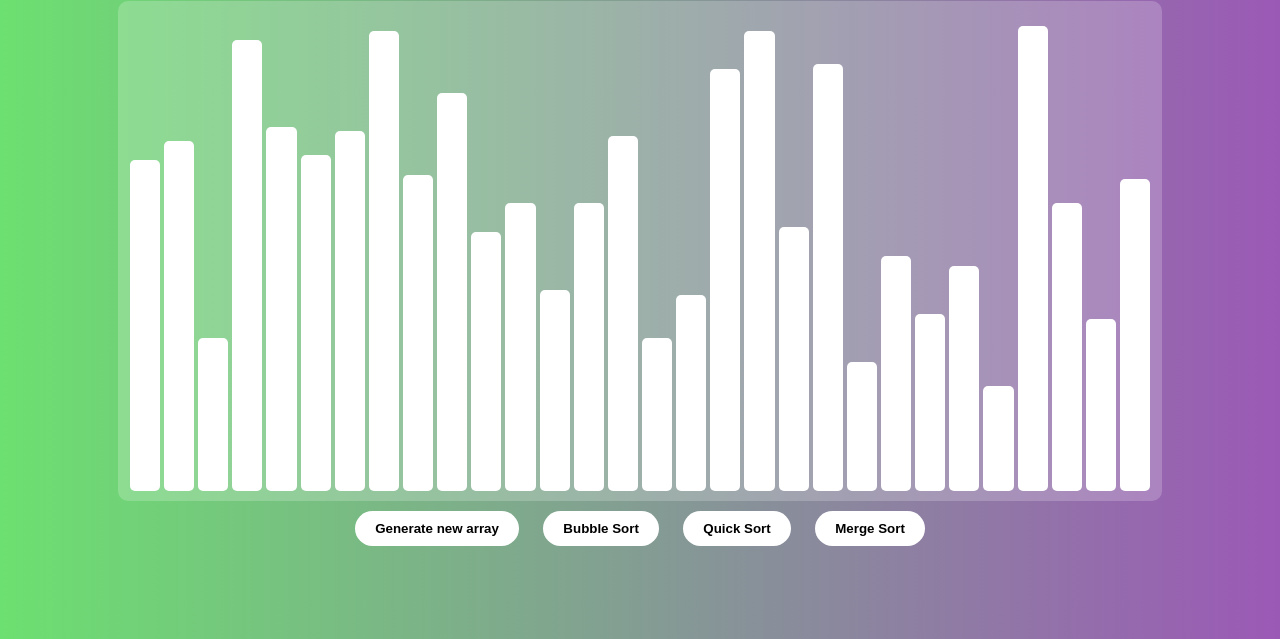
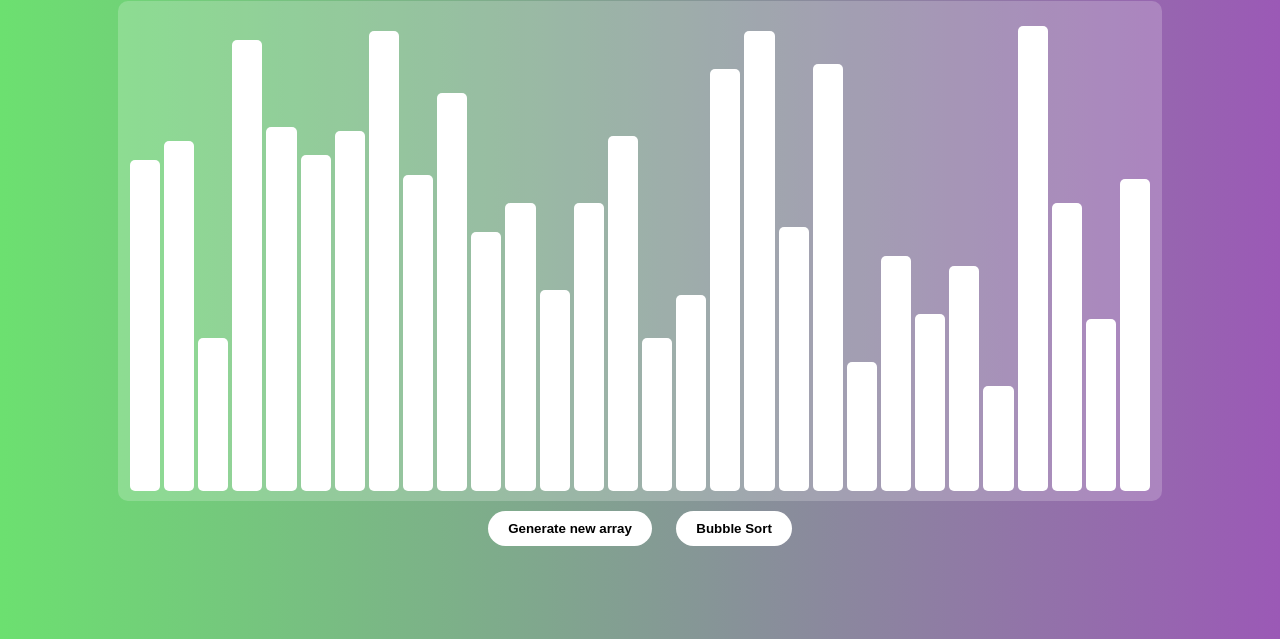
Before and after one commit to NikitaNehra/sortingvisualizer, a plain HTML site: page index.html in a window 1280 px wide. Shown: the part 161-800 px from the top of the page. Drawn offline with Linux system fonts and the light colour scheme.

Commit message:
Update index.html

```diff
--- a/index.html
+++ b/index.html
@@ -16,8 +16,7 @@
         <div class="array-container" id="array-container"></div>
         <button onclick="generateArray()">Generate new array</button>
         <button onclick="startBubbleSort()">Bubble Sort</button>
-        <button onclick="startQuickSort()">Quick Sort</button>
-        <button onclick="startMergeSort()">Merge Sort</button>
+
     </div>
 
 
```
